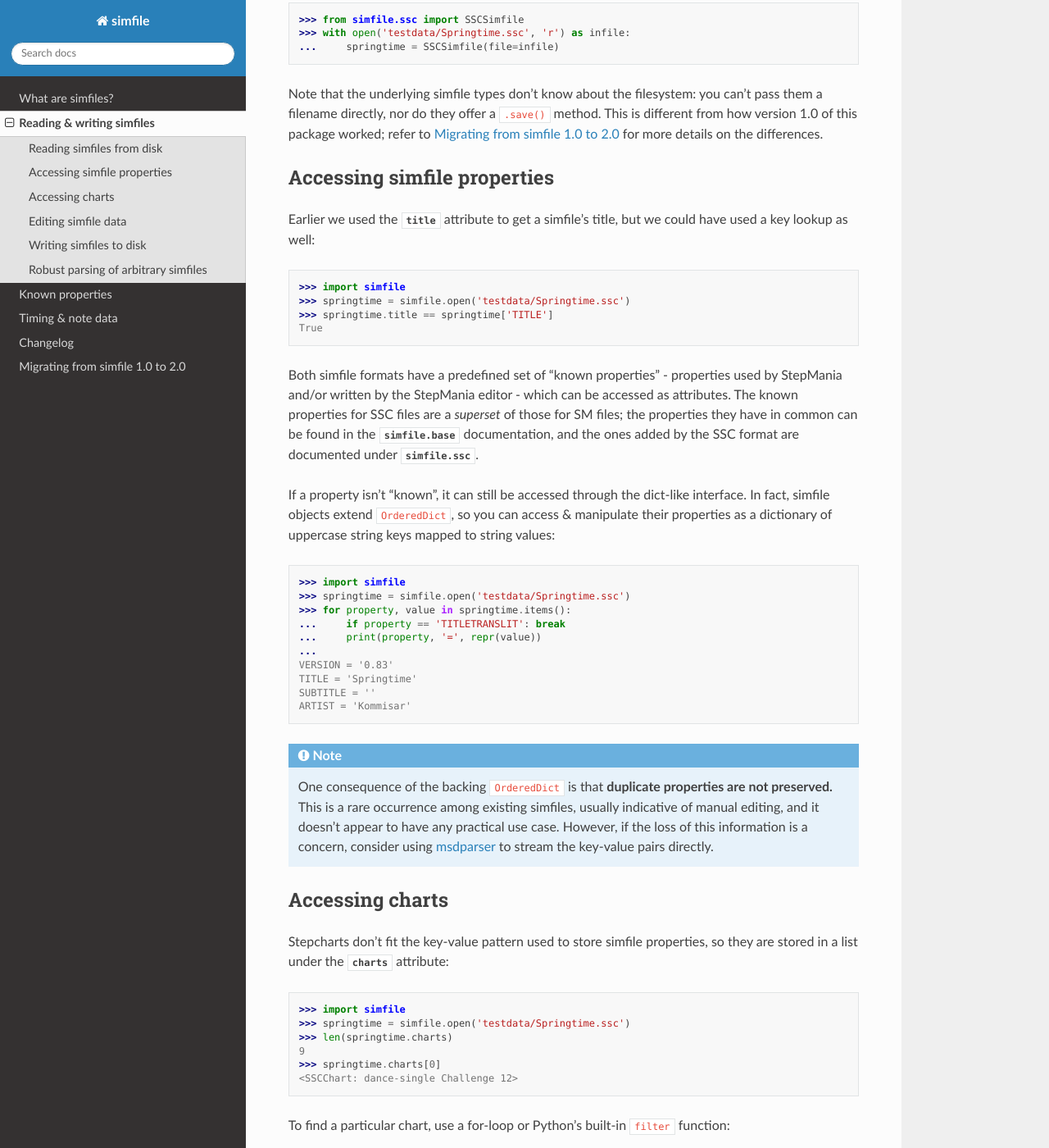
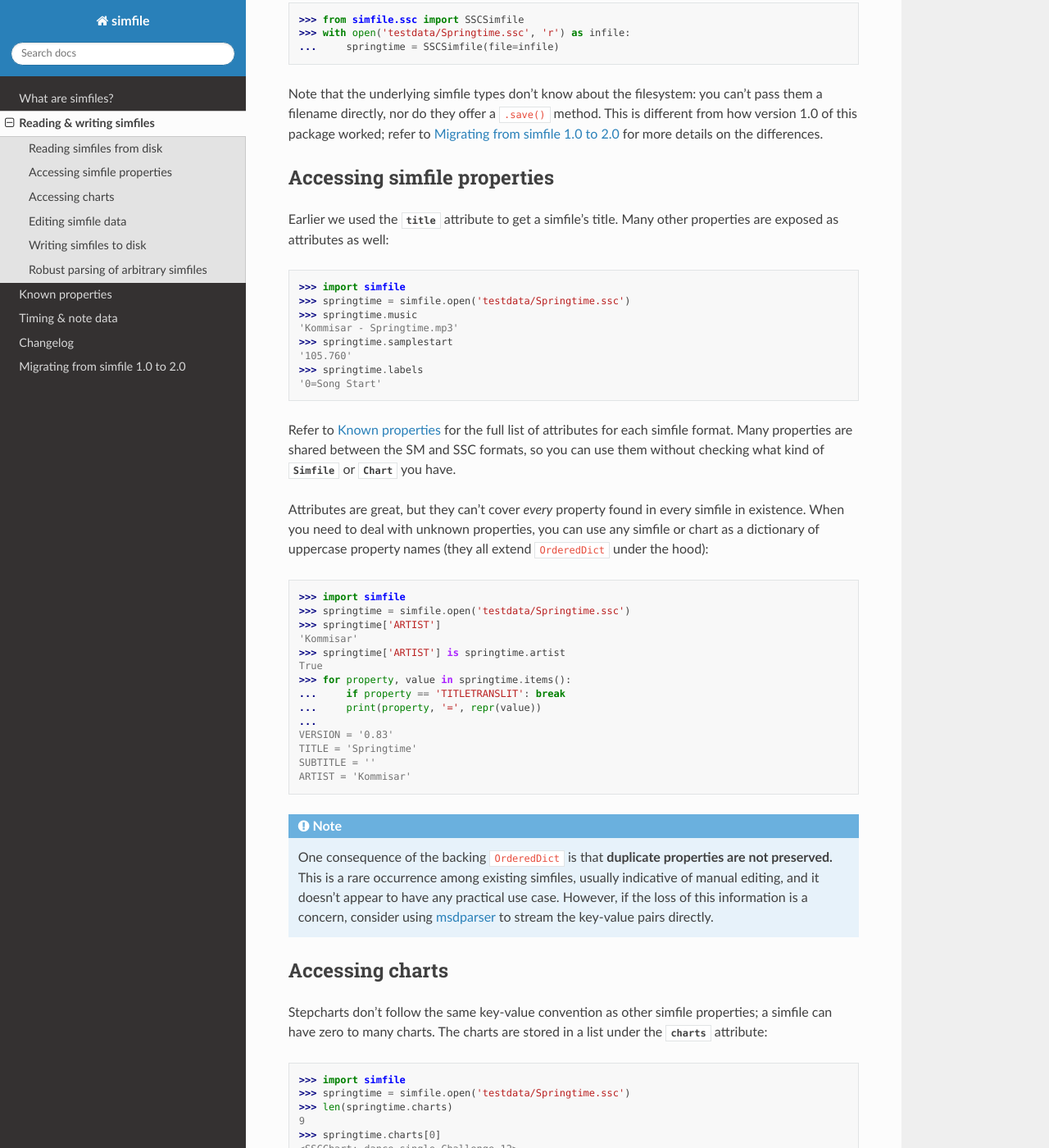
Before and after one commit to garcia/simfile, a Sphinx documentation site: the page built from docs/source/reading-writing.rst, in a window 1280 px wide and 1400 px high, scrolled down 1108 px. Shown: the whole window at 82% size. Built offline with Sphinx 7.4.7 and the Read the Docs theme 2.0.0, drawn with Linux system fonts in a browser that asks for light colours; some of the changed text lies outside the part shown.

Commit message:
update documentation

```diff
--- a/docs/source/reading-writing.rst
+++ b/docs/source/reading-writing.rst
@@ -70,31 +70,37 @@ Accessing simfile properties
 ----------------------------
 
 Earlier we used the :attr:`~.BaseSimfile.title` attribute to get a simfile's
-title, but we could have used a key lookup as well:
+title. Many other properties are exposed as attributes as well:
 
 .. doctest::
 
     >>> import simfile
     >>> springtime = simfile.open('testdata/Springtime.ssc')
-    >>> springtime.title == springtime['TITLE']
-    True
+    >>> springtime.music
+    'Kommisar - Springtime.mp3'
+    >>> springtime.samplestart
+    '105.760'
+    >>> springtime.labels
+    '0=Song Start'
 
-Both simfile formats have a predefined set of "known properties" - properties
-used by StepMania and/or written by the StepMania editor - which can be
-accessed as attributes. The known properties for SSC files are a *superset* of
-those for SM files; the properties they have in common can be found in the
-:mod:`simfile.base` documentation, and the ones added by the SSC format are
-documented under :mod:`simfile.ssc`.
+Refer to :ref:`known-properties` for the full list of attributes for each
+simfile format. Many properties are shared between the SM and SSC formats, so
+you can use them without checking what kind of :data:`.Simfile` or
+:data:`.Chart` you have.
 
-If a property isn't "known", it can still be accessed through the dict-like
-interface. In fact, simfile objects extend :code:`OrderedDict`, so you can
-access & manipulate their properties as a dictionary of uppercase string keys
-mapped to string values:
+Attributes are great, but they can't cover *every* property found in every
+simfile in existence. When you need to deal with unknown properties, you can
+use any simfile or chart as a dictionary of uppercase property names (they all
+extend :code:`OrderedDict` under the hood):
 
 .. doctest::
 
     >>> import simfile
     >>> springtime = simfile.open('testdata/Springtime.ssc')
+    >>> springtime['ARTIST']
+    'Kommisar'
+    >>> springtime['ARTIST'] is springtime.artist
+    True
     >>> for property, value in springtime.items():
     ...     if property == 'TITLETRANSLIT': break
     ...     print(property, '=', repr(value))
@@ -117,8 +123,9 @@ mapped to string values:
 Accessing charts
 ----------------
 
-Stepcharts don't fit the key-value pattern used to store simfile properties, so
-they are stored in a list under the :attr:`~.BaseSimfile.charts` attribute:
+Stepcharts don't follow the same key-value convention as other simfile
+properties; a simfile can have zero to many charts. The charts are stored in a
+list under the :attr:`~.BaseSimfile.charts` attribute:
 
 .. doctest::
 
@@ -150,12 +157,10 @@ and :code:`stepstype` which can be fetched via attributes, as well as a backing
 
 .. note::
 
-    While :class:`simfile.sm.SMChart` uses the same :code:`OrderedDict` backing
-    as the other classes, its keys are fixed because SM charts are encoded
-    as a list of six properties. Of course, all six of these properties are
-    "known properties" with convenience attributes, so the only reason to use
-    the dictionary interface is when it's convenient for compatibility with SSC
-    charts, or when you want to iterate over the properties.
+    The keys of an :class:`~simfile.sm.SMChart` are **fixed** because SM charts
+    are encoded as a list of six properties. Of course, all six of these
+    properties are "known" and thus exposed through attributes, so it's rare to
+    need to use the underlying dictionary interface for this class.
 
 Editing simfile data
 --------------------
@@ -192,7 +197,7 @@ data, refer to :ref:`timing-note-data` for an overview of the available classes
     >>> springtime = simfile.open('testdata/Springtime.ssc')
     >>> first_chart = springtime.charts[0]
     >>> note_data = NoteData.from_chart(first_chart)
-    >>> # (modify the note data)
+    >>> # (...modify the note data...)
     >>> first_chart.notes = str(note_data.update_chart)
 
 Writing simfiles to disk
@@ -203,9 +208,10 @@ read simfiles from the disk, modify them, and then save them, you can use the
 :func:`simfile.mutate` context manager:
 
     >>> import simfile
+    >>> input_filename = 'testdata/Springtime.ssc'
     >>> with simfile.mutate(
-    ...     'testdata/Springtime.ssc',
-    ...     backup_filename='testdata/Springtime.ssc~',
+    ...     input_filename,
+    ...     backup_filename=f'{input_filename}.old',
     ... ) as springtime:
     ...     if springtime.subtitle.endswith('(edited)'):
     ...         raise simfile.CancelMutation
```
